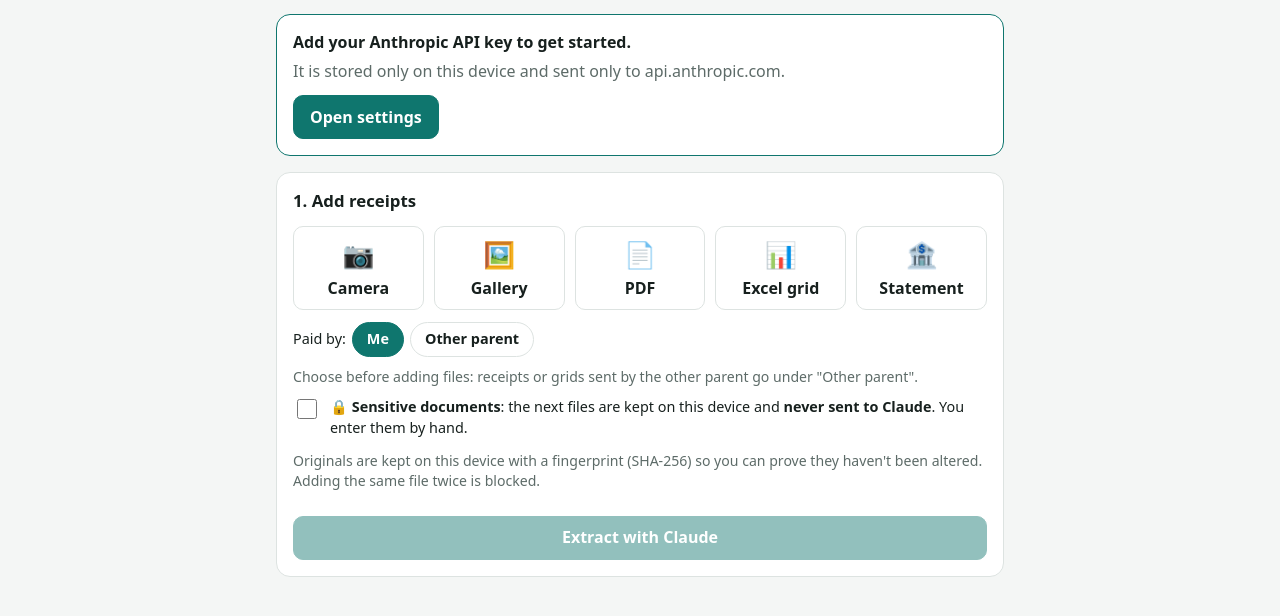
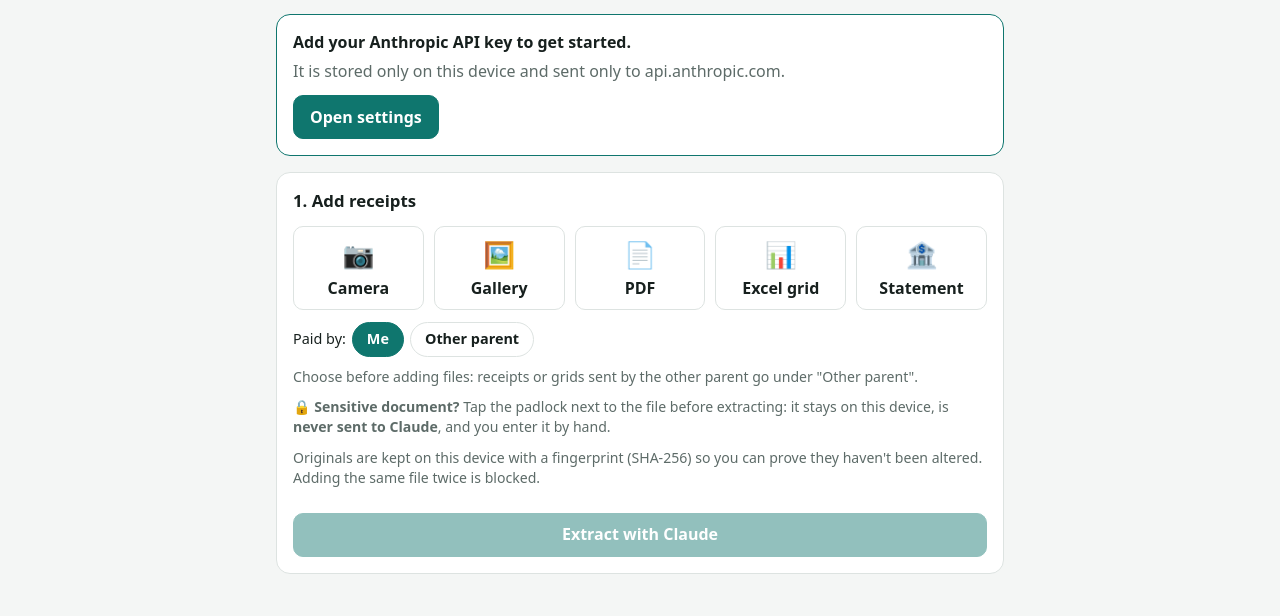
Before and after one commit to Luscar/Monk, a plain HTML site: page index.html in a window 1280 px wide. Shown: the part 64-680 px from the top of the page. Drawn offline with Linux system fonts and the light colour scheme.

Commit message:
Remove the 'sensitive documents' checkbox: the padlock on each queued file is enough
Co-Authored-By: Claude Opus 5.5 <noreply@anthropic.com>
Claude-Session: https://claude.ai/code/session_01NvX5Br7GxvxYmnx6mdamwv

```diff
--- a/app.js
+++ b/app.js
@@ -32,8 +32,6 @@ const settings = {
     }).filter((x) => x.name);
   },
   get intakePayer() { return store.get("intakePayer") === "other" ? "other" : "me"; },
-  /** New files are marked sensitive: kept on the device, never sent to Claude, entered by hand. */
-  get intakeSensitive() { return store.get("intakeSensitive") === "1"; },
   get kidsContext() { return store.get("kidsContext").trim(); },
   get splitDefault() {
     const raw = store.get("splitDefault").trim();
@@ -310,7 +308,7 @@ async function addFiles(fileList, { role = "receipt" } = {}) {
       receiptIds: [],
       payer: settings.intakePayer,
       role,
-      sensitive: settings.intakeSensitive,
+      sensitive: false, // the 🔒 button on the file in the queue marks it sensitive before extraction
     };
     if (rec.sensitive) rec.status = "manual";
     if (kind === "image" && role !== "statement") rec.img = await imageInfo(file);
@@ -2704,8 +2702,8 @@ document.querySelectorAll("[data-payer]").forEach((b) => b.addEventListener("cli
 }));
 renderPayerToggle();
 
-$("#sensitiveToggle").checked = settings.intakeSensitive;
-$("#sensitiveToggle").addEventListener("change", (e) => store.set("intakeSensitive", e.target.checked ? "1" : ""));
+// The old "sensitive documents" checkbox is gone: forget its saved state.
+try { localStorage.removeItem("intakeSensitive"); } catch { /* storage unavailable */ }
 
 $("#mAddLine").addEventListener("click", () => { const row = manualLine(); $("#mItems").append(row); row.querySelector(".desc").focus(); });
 $("#manualForm").addEventListener("submit", async (e) => {
--- a/i18n.js
+++ b/i18n.js
@@ -398,7 +398,7 @@ const DICT = {
     "lg.restoredBackup": "{name}: +{r} receipts, +{f} files",
     "lg.emailed": "report opened in mail app{to}, {p}",
     "lg.to": " to {to}",
-    "sens.toggle": "🔒 <b>Sensitive documents</b>: the next files are kept on this device and <b>never sent to Claude</b>. You enter them by hand.",
+    "sens.toggle": "🔒 <b>Sensitive document?</b> Tap the padlock next to the file before extracting: it stays on this device, is <b>never sent to Claude</b>, and you enter it by hand.",
     "sens.on": "Mark as sensitive (don't send to Claude)",
     "sens.off": "Sensitive: tap to allow Claude to read it",
     "st.manual": "🔒 Sensitive — not sent to Claude. Enter it by hand.",
@@ -901,7 +901,7 @@ const DICT = {
     "lg.restoredBackup": "{name} : +{r} reçus, +{f} fichiers",
     "lg.emailed": "rapport ouvert dans l'app de courriel{to}, {p}",
     "lg.to": " pour {to}",
-    "sens.toggle": "🔒 <b>Documents sensibles</b> : les prochains fichiers restent sur cet appareil et ne sont <b>jamais envoyés à Claude</b>. Vous les saisissez à la main.",
+    "sens.toggle": "🔒 <b>Document sensible ?</b> Touchez le cadenas à côté du fichier avant l'analyse : il reste sur cet appareil, n'est <b>jamais envoyé à Claude</b> et vous le saisissez à la main.",
     "sens.on": "Marquer comme sensible (ne pas envoyer à Claude)",
     "sens.off": "Sensible : touchez pour autoriser Claude à le lire",
     "st.manual": "🔒 Sensible — non envoyé à Claude. À saisir à la main.",
--- a/index.html
+++ b/index.html
@@ -60,10 +60,7 @@
         <button type="button" data-payer="other" data-i18n="payer.other">Other parent</button>
       </div>
       <p class="hint" data-i18n="add.payerHint"></p>
-      <label class="check sensitive-toggle">
-        <input id="sensitiveToggle" type="checkbox">
-        <span data-i18n-html="sens.toggle"></span>
-      </label>
+      <p class="hint" data-i18n-html="sens.toggle"></p>
       <p class="hint" data-i18n="add.hint"></p>
       <div id="dropZone" class="drop-zone" data-i18n="add.drop">…or drop files here</div>
       <ul id="queue" class="queue"></ul>
--- a/styles.css
+++ b/styles.css
@@ -247,7 +247,6 @@ tr.type-row .type-select { max-width: none; margin-top: 0; }
 .tx-picker .type-select { max-width: none; }
 
 /* --- Sensitive documents (never sent to Claude) --- */
-.sensitive-toggle { margin-top: 10px; }
 .qstatus.manual { color: var(--warn); }
 .qactions { display: flex; gap: 6px; align-items: center; flex-wrap: wrap; justify-content: flex-end; }
 .btn.small.lock[aria-pressed="true"] { background: var(--warn); border-color: var(--warn); color: #fff; }
--- a/sw.js
+++ b/sw.js
@@ -1,5 +1,5 @@
 // Bump this when you change any app file so installed copies update.
-const CACHE = "receipt-mailer-v16";
+const CACHE = "receipt-mailer-v17";
 const SHELL = [
   "./",
   "./index.html",
```
Also changed, not shown: 1 other file.
